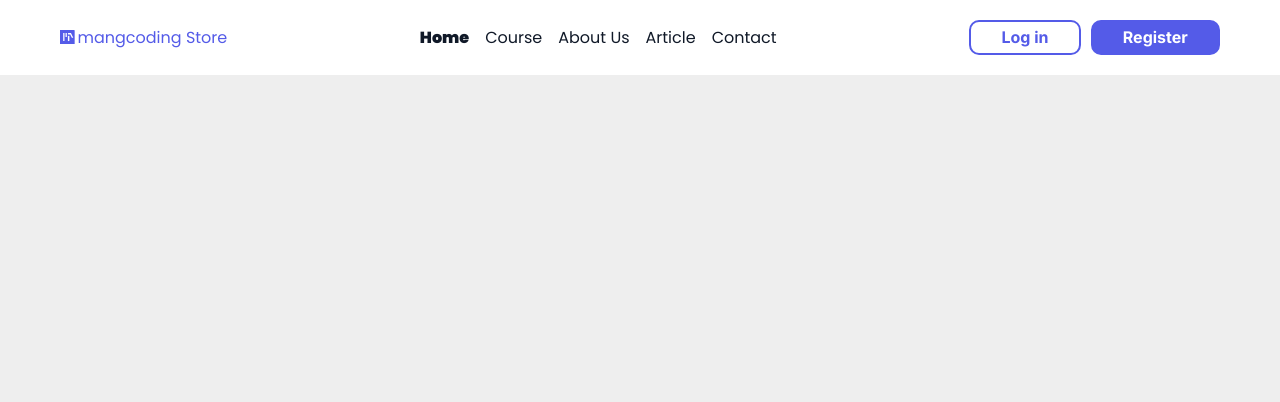
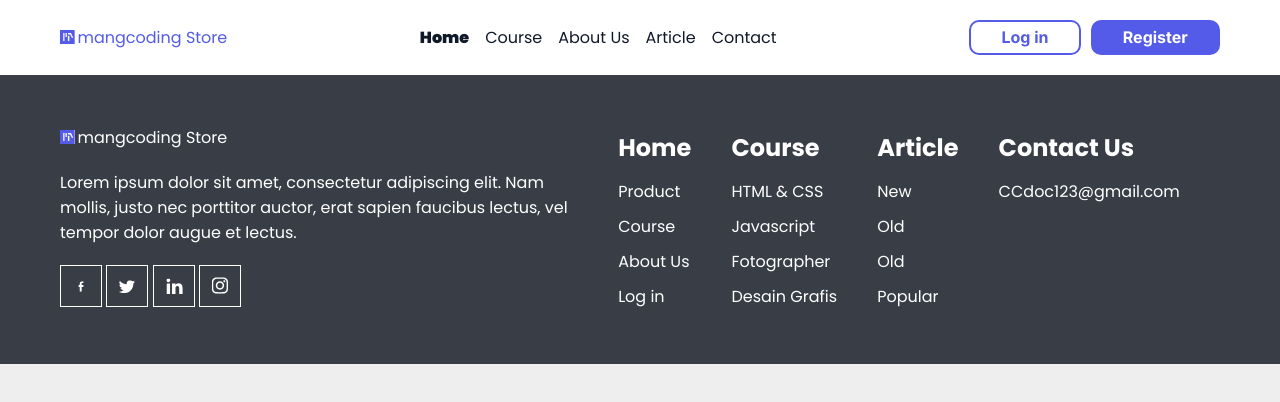
Before and after one commit to RamaAnbosi/landing, a plain HTML site: page index.html in a window 1280 px wide. Drawn offline with Linux system fonts and the light colour scheme.

Commit message:
footer section

```diff
--- a/assets/css/main.css
+++ b/assets/css/main.css
@@ -78,5 +78,82 @@ background-color:var(--mainColor);
     .header .logo a{
         font-size:14px;
     }
+ }
+
+ .footer{
+    background-color:#393E46;
+    color:#fff;
+    padding: 50px 0;
+ }
+ .footer a{
+    color:#fff;
+ }
+ .footer-start{
+width:518px;
+display:flex;
+flex-wrap:wrap;
+flex-direction:column;
+gap:20px;
 
  }
+ .footer-start .logo{
+    display:flex;
+    flex-wrap:wrap;
+    align-items:center;
+    gap:2.5px;
+
+ }
+.footer-start.logo img{
+        width:35px;
+ }
+ .footer-start .icons img{
+border:1px solid #fff;
+padding:10px;
+width:20px;
+height:20px;
+ }
+
+ .footer-end{
+flex-grow:1;
+display: flex;
+flex-wrap: wrap;
+justify-content: space-evenly;
+ }
+
+ .footer-end nav {
+    display: flex;
+    flex-wrap: wrap;
+    flex-direction: column;
+    gap: 10px;
+ }
+ .footer-end .footer-items{
+    display: flex;
+    flex-direction: column;
+    gap:14px;
+
+ }
+
+ @media screen and (max-width:1200px){
+    .footer .row {
+        gab: 10px;
+    }
+   .footer-start{
+    width: 100%;
+   }
+   .footer-end{
+    width: 100%;
+   }
+ }
+
+ @media screen and (max-width:768px){
+   .footer-items{
+    width:50%;
+    margin-bottom: 21px;
+   }
+ }
+
+ @media screen and (max-width:400px){
+   .footer-items{
+    width:100%;
+   }
+ }
--- a/index.html
+++ b/index.html
@@ -11,6 +11,7 @@
 
 <body>
 
+    <!-- start header-->
     <header class="header">
         <div class="container">
             <div class="row">
@@ -47,6 +48,63 @@
 
 
     </header>
+    <!-- end header-->
+
+    <!--start footer-->
+    <footer class="footer">
+        <div class="container">
+            <div class="row">
+                <div class="footer-start">
+                    <div class="logo">
+                        <img src="./assets/img/Logo.svg.svg" />
+                        <a href="#">mangcoding Store</a>
+                    </div>
+                    <p>Lorem ipsum dolor sit amet, consectetur adipiscing elit. Nam mollis, justo nec porttitor auctor, erat sapien faucibus lectus, vel tempor dolor augue et lectus.</p>
+                    <div class="icons">
+                        <img src="./assets/img/public/facebook.svg.svg"/>
+                        <img src="./assets/img/public/Twitter.svg.svg"/>
+                        <img src="./assets/img/public/linkedin.svg.svg"/>
+                        <img src="./assets/img/public/instagram.svg.svg"/>
+                    </div>
+                </div>
+                <div class="footer-end">
+                     <div class="footer-items">
+                        <h2>Home</h2>
+                        <nav>
+                            <a href="#">Product</a>
+                            <a href="#">Course</a>
+                            <a href="#">About Us</a>
+                            <a href="#">Log in</a>
+                        </nav>
+                     </div>
+                     <div class="footer-items">
+                        <h2>Course</h2>
+                        <nav>
+                            <a href="#">HTML & CSS</a>
+                            <a href="#">Javascript</a>
+                            <a href="#">Fotographer</a>
+                            <a href="#">Desain Grafis</a>
+                        </nav>
+                     </div>
+                     <div class="footer-items">
+                        <h2>Article</h2>
+                        <nav>
+                            <a href="#">New</a>
+                            <a href="#">Old</a>
+                            <a href="#">Old</a>
+                            <a href="#">Popular</a>
+                        </nav>
+                     </div>
+                     <div class="footer-items">
+                        <h2>Contact Us</h2>
+                        <nav>
+                            <a href="#">CCdoc123@gmail.com</a>
+                        </nav>
+                     </div>
+                </div>
+            </div>
+        </div>
+    </footer>
 </body>
 
 </html>
```
Also changed, not shown: assets/img/public/Twitter.svg.svg (added), assets/img/public/facebook.svg.svg (added), assets/img/public/instagram.svg.svg (added), assets/img/public/linkedin.svg.svg (added).
